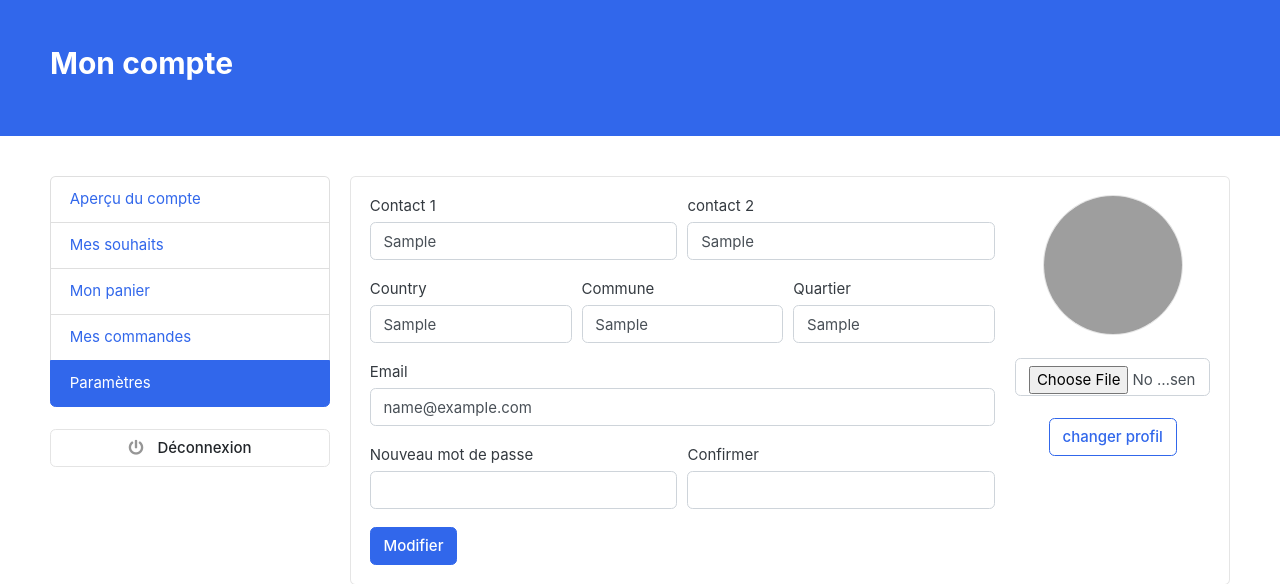
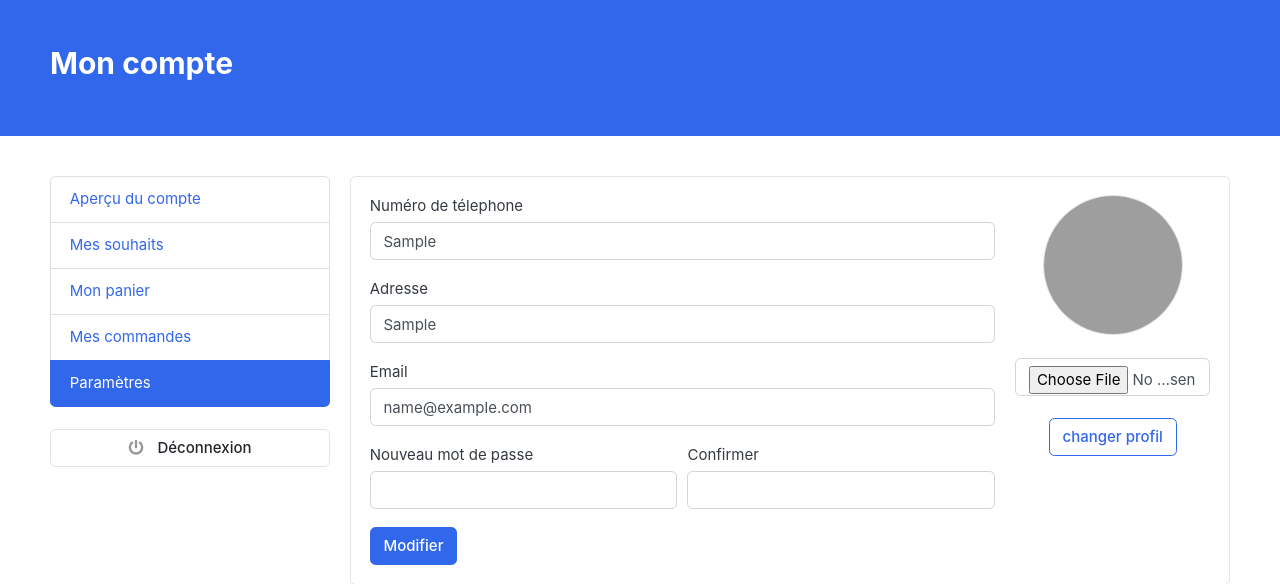
Before and after one commit to Hydra16LeGrand/baradjise-shop, a Django app: page /mon_compte/changer-infos-user/ in a window 1280 px wide. Shown: the part 151-735 px from the top of the page. Run offline with Django 3.2, Linux system fonts and the light colour scheme; a user stored in the database is signed in; tables that the repository leaves empty hold one stand-in row (values such as "Sample post"); some libraries are stand-ins or nearby versions; some web fonts are replaced; grey boxes are pictures that could not be loaded.

Commit message:
Remplacement de ville, ... par adresse

```diff
--- a/Client/models.py
+++ b/Client/models.py
@@ -7,10 +7,10 @@ class Vendeur(models.Model):
 
 	profil = models.TextField(null=True, blank=True, default="https://firebasestorage.googleapis.com/v0/b/projet-commerce.appspot.com/o/profil_inconnu.jpg?alt=media&token=4348dcfd-89c9-4c74-8a9c-65d75e6fadb5")
 	contact1 = models.CharField(max_length=20)
-	contact2 = models.CharField(max_length=20, blank=True, null=True)
-	ville = models.CharField(max_length=20)
-	commune = models.CharField(max_length=20, blank = True, null = True)
-	quartier = models.CharField(max_length=20)
+	# contact2 = models.CharField(max_length=20, blank=True, null=True)
+	# ville = models.CharField(max_length=20)
+	# commune = models.CharField(max_length=20, blank = True, null = True)
+	# quartier = models.CharField(max_length=20)
 	adresse = models.CharField(max_length=255)
 
 	produits_vendu = models.TextField()
@@ -55,7 +55,7 @@ class Produit(models.Model):
 	quantite = models.IntegerField()
 
 	# Minimum order quantity
-	moq = models.IntegerField(default=1)
+	# moq = models.IntegerField(default=1)
 
 	# Permettant de definir si le produit est disponible ou pas
 	status = models.BooleanField()
@@ -94,10 +94,10 @@ class ImageProduit(models.Model):
 class User(models.Model):
 
 	contact1 = models.CharField(max_length=20)
-	contact2 = models.CharField(max_length=20, blank=True, null = True)
-	ville = models.CharField(max_length=20)
-	commune = models.CharField(max_length=20, blank = True, null = True)
-	quartier = models.CharField(max_length=20)
+	# contact2 = models.CharField(max_length=20, blank=True, null = True)
+	# ville = models.CharField(max_length=20)
+	# commune = models.CharField(max_length=20, blank = True, null = True)
+	# quartier = models.CharField(max_length=20)
 	adresse = models.CharField(max_length=255)
 	profil = models.TextField(null=True, blank=True, default="https://firebasestorage.googleapis.com/v0/b/projet-commerce.appspot.com/o/profil_inconnu.jpg?alt=media&token=4348dcfd-89c9-4c74-8a9c-65d75e6fadb5")
 	# Relation plusieurs a plusieurs avec produits. avec le widget through nous allons redefinir la nouvelle relation creer
--- a/Client/templates/Client/authentification.html
+++ b/Client/templates/Client/authentification.html
@@ -121,10 +121,11 @@
                     <div class="form-group">
                        <label for="user">Nom d'utilisateur</label>
                        <input id="user"  name="username" class="form-control form-control-lg" type="text" required>
+                       <small class="form-text text-muted"><center style="color: orange;">Assurer vous qu'il n'y ait pas d'espace à la fin de votre nom d'utilisateur</center></small>
                     </div> <!-- form-group// -->
                     <div class="form-group">
                       <label for="mdp">Mot de passe</label>
-                      <input id="mdp" name="mdp" class="form-control form-control-lg" placeholder="&bull;&bull;&bull;&bull;&bull;&bull;" type="password" required><input type="checkbox" onclick="Afficher()"> Afficher le mot de passe
+                      <input id="mdp" name="mdp" class="form-control form-control-lg" placeholder="&bull;&bull;&bull;&bull;&bull;&bull;" type="password" required><input type="checkbox" onclick="Afficher()"> Afficher
                       <a class="float-right" href="{% url 'mot_de_passe_oublie' %}">Mot de passe oublié?</a>
                     </div> <!-- form-group// -->
 
--- a/Client/templates/Client/changer_infos_user.html
+++ b/Client/templates/Client/changer_infos_user.html
@@ -11,32 +11,19 @@
 				     	{% csrf_token %}
 				     	<div class="col-md-12">
 				     		<div class="form-row">
-								<div class="col form-group">
-									<label>Contact 1</label>
+								<div class="form-group col-md-12 col-12 col-sm-12 col-lg-12 col-xl-12">
+									<label>Numéro de télephone</label>
 								  	<input type="text" name="contact1" class="form-control" value="{{ user.contact1 }}" required>
-								</div> <!-- form-group end.// -->
-								<div class="col form-group">
-									<label>contact 2</label>
-								  	<input type="text" name="contact2" class="form-control" value="{{ user.contact2 }}">
-								</div> <!-- form-group end.// -->
-							</div> <!-- form-row.// -->
-
-							<div class="form-row">
-								<div class="form-group col-md-4">
-								  <label>Country</label>
-								  <input type="text" name="ville" class="form-control" value="{{ user.ville }}" required>
-								</div> <!-- form-group end.// -->
-								<div class="form-group col-md-4">
-								  <label>Commune</label>
-								  <input type="text" name="commune" class="form-control" value="{{ user.commune }}">
-								</div> <!-- form-group end.// -->
-								<div class="form-group col-md-4">
-								  <label>Quartier</label>
-								  <input type="text" name="quartier" class="form-control" value="{{ user.quartier }}" required>
 								</div> <!-- form-group end.// -->
 							</div> <!-- form-row.// -->
 							<div class="form-row">
-								<div class="form-group col-md-12">
+								<div class="form-group col-md-12 col-12 col-sm-12 col-lg-12 col-xl-12">
+								  <label>Adresse</label>
+								  <input type="text" name="adresse" class="form-control" value="{{ user.adresse }}" required>
+								</div> <!-- form-group end.// -->
+							</div> <!-- form-row.// -->
+							<div class="form-row">
+								<div class="form-group col-md-12 col-12 col-sm-12 col-lg-12 col-xl-12">
 									<label>Email</label>
 								  	<input type="email" name="email" class="form-control" value="{{ user.user.email }}" required>
 								 </div>
--- a/Client/templates/Client/dashboard.html
+++ b/Client/templates/Client/dashboard.html
@@ -18,7 +18,7 @@
 				<p>
 					<i class="fa fa-map-marker text-muted"></i> &nbsp; Mon adresse
 					 <br>
-					{{ client.ville }}, {% if client.commune %}{{ client.commune }},{% endif %}{{ client.quartier }}
+					{{client.adresse }}
 					<a href="{% url 'changer_infos_user' %}" class="btn-link"> Modifier</a>
 				</p>
 
--- a/Client/templates/Client/mes_commandes.html
+++ b/Client/templates/Client/mes_commandes.html
@@ -18,11 +18,7 @@
 						{{ historique.client }} <br>
 						Phone +225 {{ historique.client|retourner_client:'contact1' }}<br>
 						Email: {{ historique.client|retourner_client:'email' }} <br>
-				    	Adresse: {{ historique.client|retourner_client:'ville' }},
-				    	{% if historique.client|retourner_client:'commune' %}
-				    		{{ historique.client|retourner_client:'commune'}},
-				    	{% endif %}
-				    	{{ historique.client|retourner_client:'quartier' }}
+				    	Adresse: {{ historique.client|retourner_client:'adresse' }}
 			 		</p>
 				</div>
 				<div class="col-md-4">
--- a/Client/templates/Vendeur/authentification.html
+++ b/Client/templates/Vendeur/authentification.html
@@ -57,10 +57,11 @@
                     <div class="form-group">
                        <label for="user">Nom d'utilisateur</label>
                        <input id="user"  name="username" class="form-control form-control-lg" type="text" required>
+                       <small class="form-text text-muted"><center style="color: orange;">Assurer vous qu'il n'y ait pas d'espace à la fin de votre nom d'utilisateur</center></small>
                     </div> <!-- form-group// -->
                     <div class="form-group">
                       <label for="mdp">Mot de passe</label>
-                      <input id="mdp" name="mdp" class="form-control form-control-lg" placeholder="&bull;&bull;&bull;&bull;&bull;&bull;" type="password" required><input type="checkbox" onclick="Afficher()"> Afficher le mot de passe
+                      <input id="mdp" name="mdp" class="form-control form-control-lg" placeholder="&bull;&bull;&bull;&bull;&bull;&bull;" type="password" required><input type="checkbox" onclick="Afficher()"> Afficher
                       <a class="float-right" href="{% url 'mot_de_passe_oublie' %}">Mot de passe oublié?</a>
                     </div> <!-- form-group// -->
 
--- a/Client/templates/Vendeur/dashboard.html
+++ b/Client/templates/Vendeur/dashboard.html
@@ -20,7 +20,7 @@
 				<hr>
 				<p>
 					<i class="fa fa-map-marker text-muted"></i> &nbsp; Mon adresse:
-					 {{ vendeur.ville }}, {% if vendeur.commune %}{{ vendeur.commune }},{% endif %} {{vendeur.quartier}}
+					 {{ vendeur.adresse }}
 				</p>
 
 
--- a/Client/templatetags/mes_filtres.py
+++ b/Client/templatetags/mes_filtres.py
@@ -100,16 +100,7 @@ def retourner_client(username, colonne):
 
 	user = User.objects.get(username=username)
 	client =  models.User.objects.get(user= user)
-	if colonne == 'email':
-		return client.user.email
-	elif colonne == 'contact1':
-		return client.contact1
-	elif colonne == 'ville':
-		return client.ville
-	elif colonne == 'commune':
-		return client.commune
-	elif colonne == 'quartier':
-		return client.quartier
+	return client.adresse
 
 @register.filter()
 def reccup_produit_cmd(num_cmd):
--- a/Client/views.py
+++ b/Client/views.py
@@ -72,10 +72,7 @@ class Acces:
 								try:
 									client = models.User.objects.create(
 										contact1 = form.get('contact1'),
-										contact2 = form.get('contact2'),
-										ville = form.get('ville'),
-										commune = form.get('commune'),
-										quartier = form.get('quartier'),
+										adresse = form.get('adresse'),
 										user = user)
 								except Exception as e:
 									user.delete()
@@ -809,10 +806,7 @@ class Compte:
 						try:
 							client.user.email = form.get('email')
 							client.contact1 = form.get('contact1')
-							client.contact2 = form.get('contact2')
-							client.ville = form.get('ville')
-							client.commune = form.get('commune')
-							client.quartier = form.get('quartier')
+							client.adresse = form.get('adresse')
 							client.user.save()
 							client.save()
 						except Exception as e:
@@ -908,10 +902,7 @@ class Vendeur:
 								try:
 									vendeur = models.Vendeur.objects.create(
 										contact1 = form.get('contact1'),
-										contact2 = form.get('contact2'),
-										ville = form.get('ville'),
-										commune = form.get('commune'),
-										quartier = form.get('quartier'),
+										adresse = form.get('adresse'),
 										produits_vendu = form.get('produits_vendu'),
 										user = user)
 								except Exception as e:
@@ -1366,10 +1357,7 @@ class Vendeur:
 								vendeur.user.set_password(form.get('mdp'))
 								vendeur.user.email = form.get('email')
 								vendeur.contact1 = form.get('contact1')
-								vendeur.contact2 = form.get('contact2')
-								vendeur.ville = form.get('ville')
-								vendeur.commune = form.get('commune')
-								vendeur.quartier = form.get('quartier')
+								vendeur.adresse = form.get('adresse')
 							except Exception as e:
 								return  render(request, "Vendeur/modifier_infos_vendeur.html", {
 									'vendeur': vendeur,
```
Also changed, not shown: Client/admin.py (+8 -2 lines), Client/templates/Client/inscription.html (+4 -23 lines), Client/templates/Vendeur/ajouter_produit.html (+10 -10 lines), Client/templates/Vendeur/inscription.html (+4 -23 lines), Client/templates/Vendeur/modifier_infos_vendeur.html (+5 -17 lines), Client/templates/Vendeur/modifier_produit.html (+9 -9 lines), Client/migrations/0007_auto_20210323_1044.py (added).
